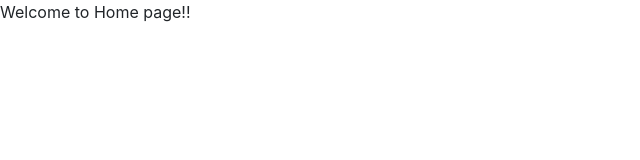
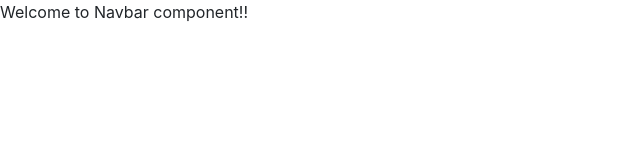
Before and after one commit to mortgage-analytics/frontend, a React (Create React App) app in the folder mortgage_analytics/: page / in a window 1280 px wide. Shown: the top 160 px of the page, without its empty margins (0-640 px from the left). Built offline with nearby package versions, Linux system fonts and the light colour scheme.

Commit message:
updated with new routes

```diff
--- a/mortgage_analytics/src/App.js
+++ b/mortgage_analytics/src/App.js
@@ -1,21 +1,22 @@
 import './App.css';
 import { BrowserRouter, Routes, Route } from "react-router-dom";
-// import Navbar from './components/Navbar'
+import Navbar from './components/Navbar'
 import Home from './pages/Home'
 import About from './pages/About';
 import Login from "./pages/Login";
 import Data from "./pages/Data";
+import "react-bootstrap/dist/react-bootstrap.min.js";
 
 function App() {
   return (
     <BrowserRouter>
     <Routes>
-      {/* <Route path="/" element={<Navbar />}> */}
+      <Route path="/" element={<Navbar />}>
         <Route index element={<Home />} />
         <Route path="about" element={<About />} />
         <Route path="login" element={<Login />} />
         <Route path="data" element={<Data />} />
-      {/* </Route> */}
+      </Route>
     </Routes>
     </BrowserRouter>
   );
```
